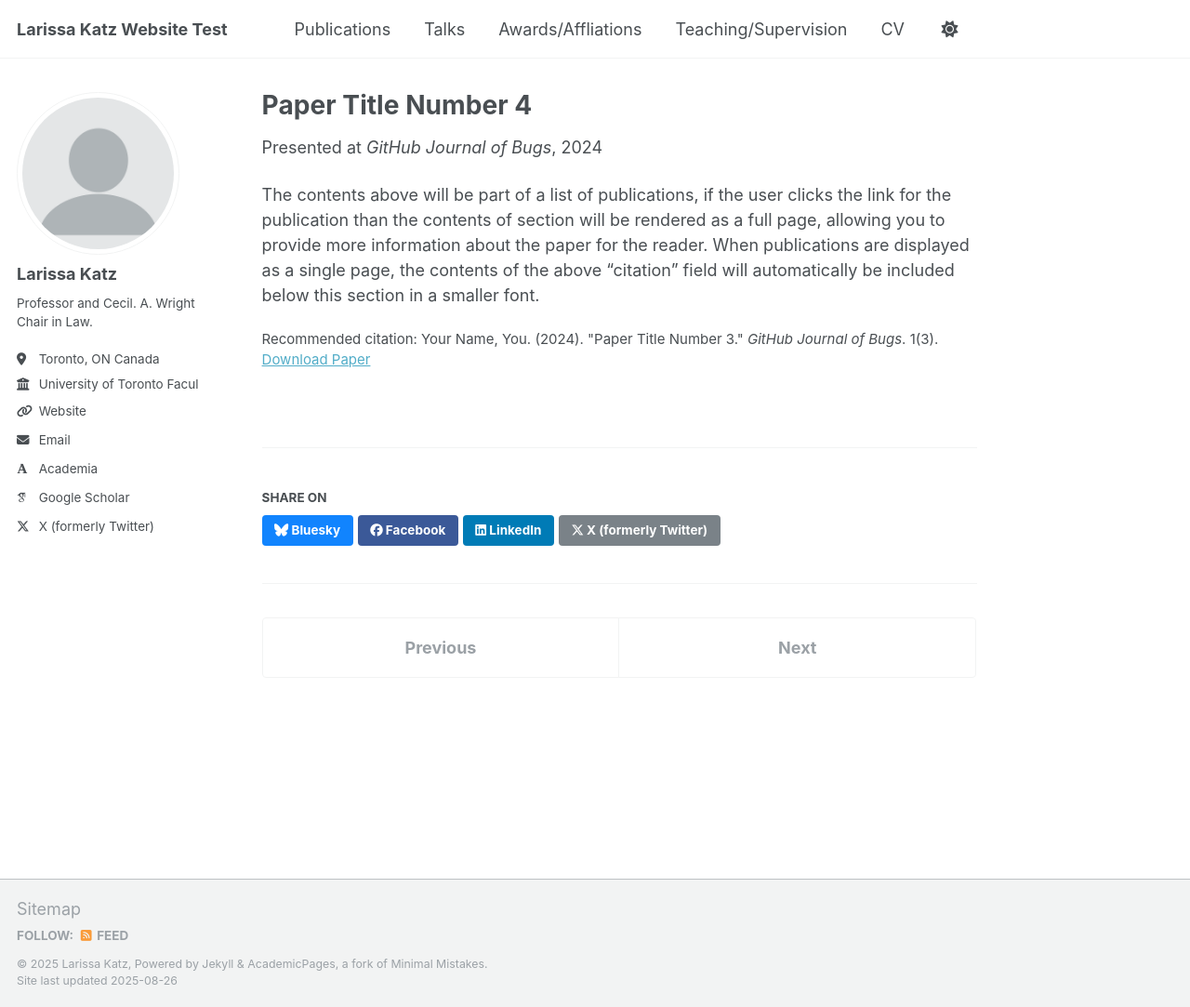
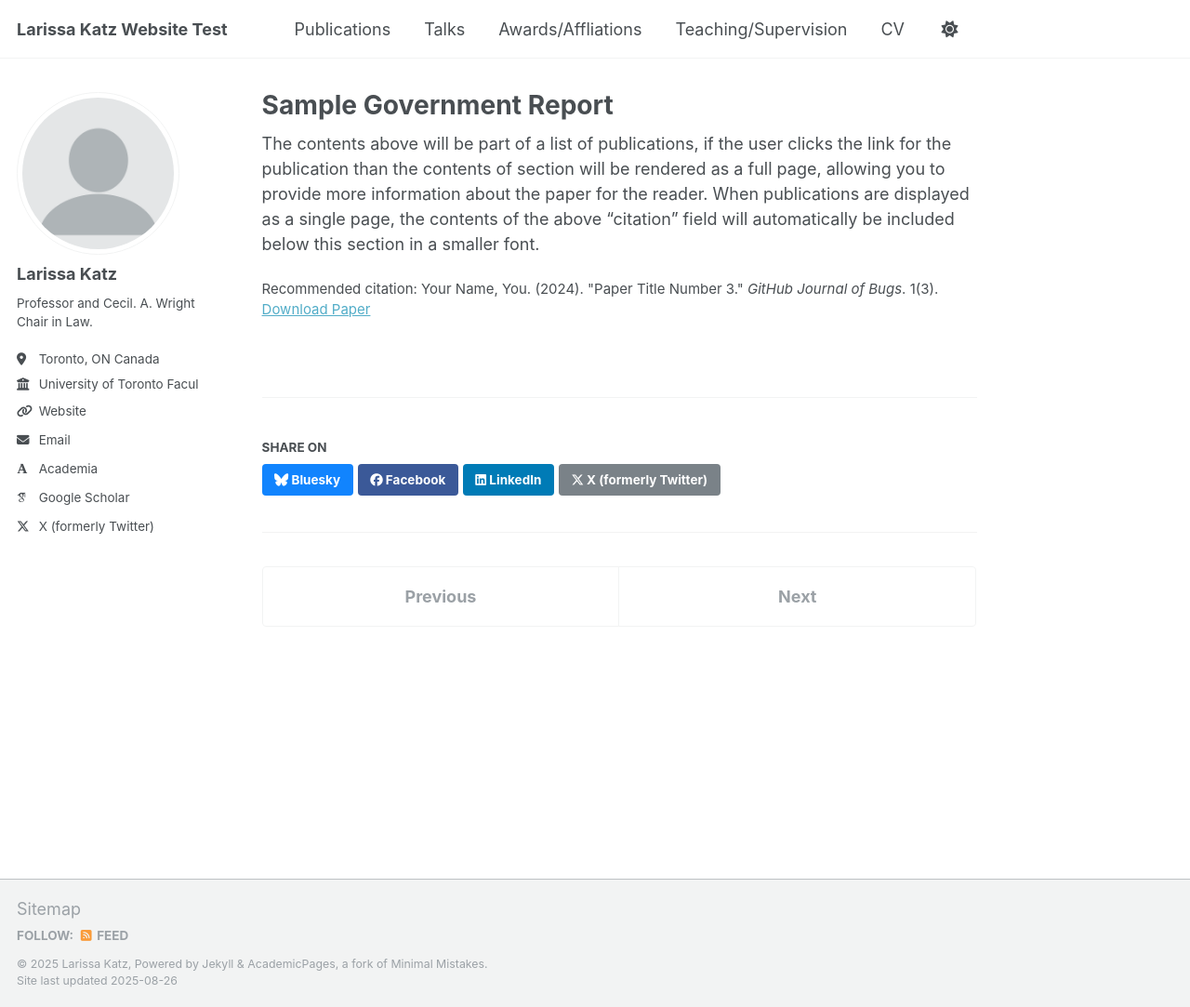
Before and after one commit to TinyMagician/LKWebsiteProject.github.io, a Jekyll site: the page built from _publications/2024-02-17-sample-gov.md, in a window 1280 px wide and 1083 px high. Shown: the whole window at 93% size. Built offline with Jekyll 4.4.1, drawn with Linux system fonts in a browser that asks for light colours; some web fonts are replaced; a script that is not in the unit is left out.

Commit message:
Update publication metadata and fix abstract typo
Corrected a typo in the abstract section of 'A Powers-based Approach to the Protection of Ideas' and updated metadata for the 2024 sample government report, including title, category, permalink, and excerpt.

```diff
--- a/_publications/2024-02-17-sample-gov.md
+++ b/_publications/2024-02-17-sample-gov.md
@@ -1,9 +1,9 @@
 ---
-title: "Paper Title Number 4"
+title: "Sample Government Report"
 collection: publications
-category: conferences
-permalink: /publication/2024-02-17-paper-title-number-4
-excerpt: 'This paper is about fixing template issue #693.'
+category: reports
+permalink: /publication/2024-02-17-sample-gov
+excerpt: 'This paper is about fixing template issue'
 date: 2024-02-17
 venue: 'GitHub Journal of Bugs'
 paperurl: 'http://academicpages.github.io/files/paper3.pdf'
```
Also changed, not shown: _publications/2006-01-01-a-power.md (+1 -0 lines).
